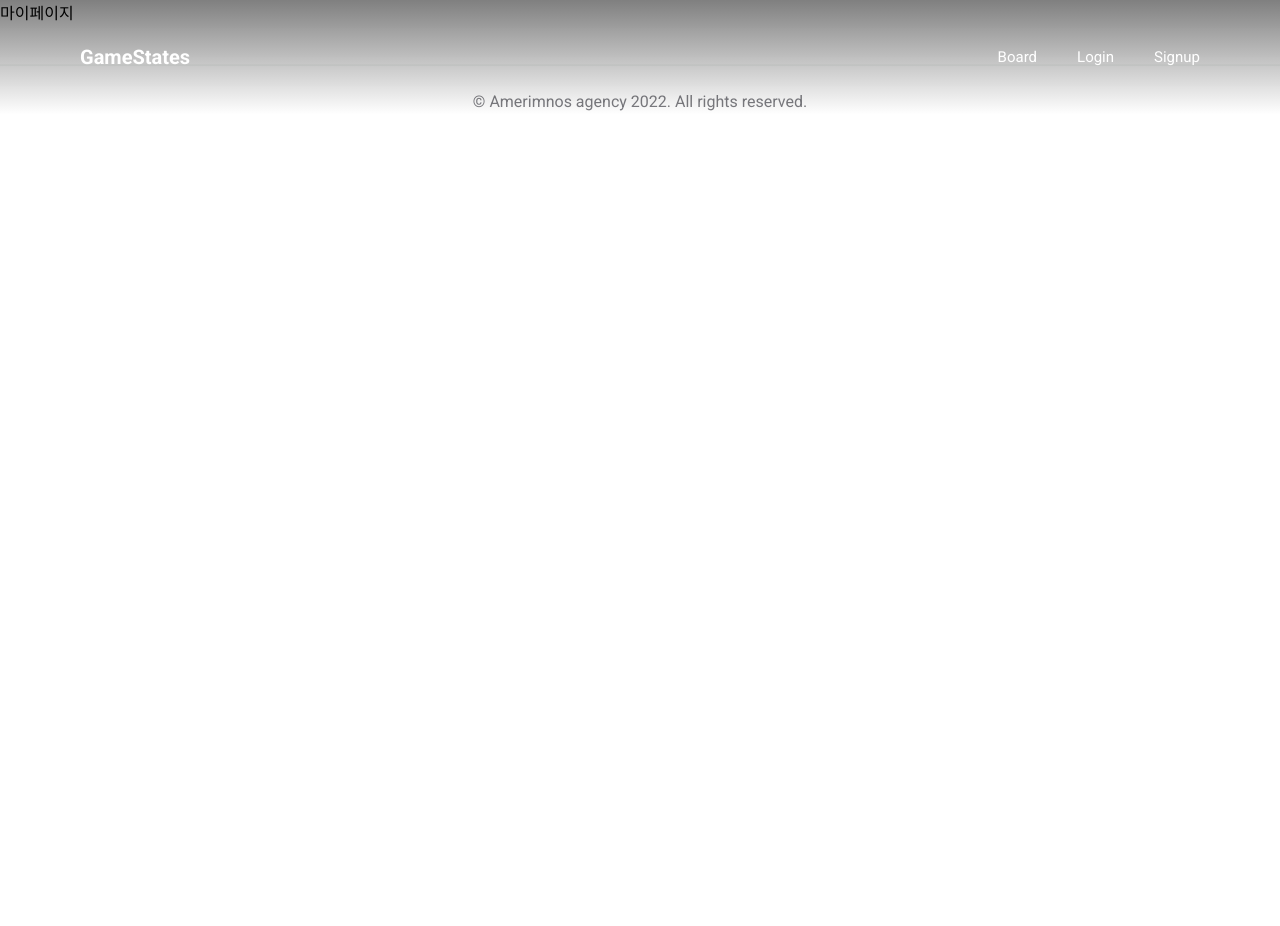
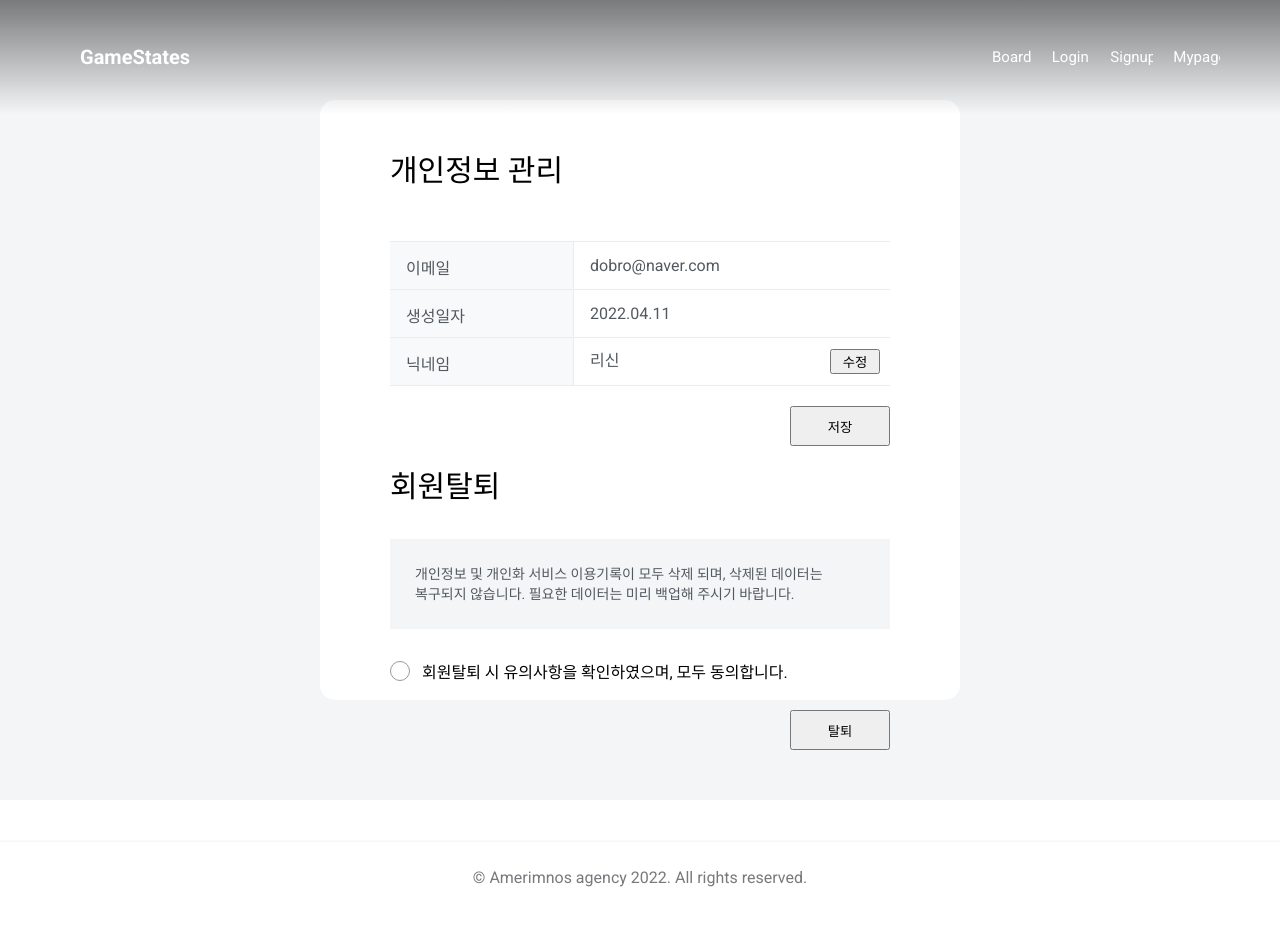
Before and after one commit to codestates/GameStates, a React (Create React App) app in the folder client/: page /mypage in a window 1280 px wide. Before the commit the page ends 800 px from the top, so only its background shows below. Built offline with nearby package versions, Linux system fonts and the light colour scheme.

Commit message:
[client] 추가: mypage.js

```diff
--- a/client/src/App.js
+++ b/client/src/App.js
@@ -1,7 +1,8 @@
 /* eslint-disable import/no-unresolved */
 import './App.css';
-import { Route, Routes } from 'react-router-dom';
+import { Route, Routes, useNavigate, Switch } from 'react-router-dom';
 import { useEffect, useState } from 'react';
+// import { Switch } from 'react-router-dom';
 import axios from 'axios';
 import Signup from './components/Signup';
 import Footer from './components/Footer';
@@ -14,8 +15,19 @@ import Board from './components/Board';
 import './scss/style.scss';
 
 function App() {
+	const navigate = useNavigate();
 	const [isLogin, setIsLogin] = useState(false);
+	const [loginInfo, setLoginInfo] = useState('');
 	const [accessToken, setAccessToken] = useState('');
+
+	// 서버 API 확인
+	// const handleLogout = () => {
+	// 	axios.post('http://localhost:4000/logout').then((res) => {
+	// 		setLoginInfo(null);
+	// 		setIsLogin(false);
+	// 		navigate('/');
+	// 	});
+	// };
 
 	useEffect(() => {
 		const url = new URL(window.location.href);
@@ -42,10 +54,10 @@ function App() {
 			<Header />
 			<Routes>
 				<Route exact path="/" element={<Main />} />
+				<Route path="/mypage" element={<Mypage />} />
 				<Route path="/login" element={<Login />} />
+				<Route path="/signup" element={<Signup />} />
 				<Route path="/logout" element={<Logout />} />
-				<Route path="/mypage" element={<Mypage />} />
-				<Route path="/signup" element={<Signup />} />
 				<Route path="/Board" element={<Board />} />
 			</Routes>
 			<Footer />
--- a/client/src/components/Header.js
+++ b/client/src/components/Header.js
@@ -27,6 +27,9 @@ function Header() {
 					<li>
 						<NavLink to="/Signup">Signup</NavLink>
 					</li>
+					<li>
+						<NavLink to="/Mypage">Mypage</NavLink>
+					</li>
 				</ul>
 				<button type="button" className="buggerBtn" onClick={openHandler}>
 					<NavLink to="#">{isOpen ? <FaBars /> : <HiOutlineX />}</NavLink>
--- a/client/src/components/Login.js
+++ b/client/src/components/Login.js
@@ -24,31 +24,30 @@ function Login() {
 	};
 
 	// 엔터키 누르면 로그인
-	const inputKeyPress = (e) => {
-		if (e.key === 'Enter') navigate('/');
-	};
-	// const handleLogin = () => {
+	// const inputKeyPress = (e) => {
 	// 	const { email, password } = loginInfo;
-	// 	if (!email || !password) {
-	// 		setErrorMessage('이메일과 비밀번호를 입력하세요');
-	// 	} else {
+	// 	if (e.key === 'Enter' || email.includes('@') || password.length >= 8) {
+	// 		if (!email || !password) {
+	// 			setErrorMessage('이메일과 비밀번호를 입력하세요');
+	// 			return;
+	// 		}
 	// 		axios
 	// 			.post(
 	// 				'http://localhost:4000/auth/login',
-	// 				{
-	// 					...loginInfo,
-	// 				},
-	// 				{
-	// 					withCredentials: true,
-	// 				},
+	// 				{ email, password },
+	// 				{ withCredentials: true },
 	// 			)
-	// 			.then((res) => {
-	// 				if (res.data.message === '잘못된 정보를 입력하였습니다.') {
+	// 			.then((result) => {
+	// 				if (result.data.message === '잘못된 정보를 입력하였습니다.') {
 	// 					setErrorMessage(
 	// 						'ID가 존재하지 않거나 비밀번호가 일치하지 않습니다 다시 시도해주세요',
 	// 					);
+	// 				} else {
+	// 					navigate('/');
 	// 				}
-	// 				navigate('/');
+	// 			})
+	// 			.catch((err) => {
+	// 				console.log(err);
 	// 			});
 	// 	}
 	// };
@@ -110,11 +109,13 @@ function Login() {
 								type="email"
 								placeholder="이메일 주소"
 								onChange={handleInputValue('email')}
+								// onKeyPress={inputKeyPress}
 							/>
 							<input
 								type="password"
 								placeholder="비밀번호"
 								onChange={handleInputValue('password')}
+								// onKeyPress={inputKeyPress}
 							/>
 							<div className="user-info-empty_alert-box">{errorMessage}</div>
 						</form>
@@ -128,7 +129,6 @@ function Login() {
 								type="submit"
 								className="login_button"
 								onClick={handleLogin}
-								onKeyPress={inputKeyPress}
 							>
 								로그인
 							</button>
--- a/client/src/components/Mypage.js
+++ b/client/src/components/Mypage.js
@@ -1,4 +1,60 @@
+// import { useState } from 'react';
+// import { useNavigate, Link } from 'react-router-dom';
+// import axios from 'axios';
+
 function Mypage() {
-	return <div>마이페이지</div>;
+	// if (!userInfo) {
+	// 	return null;
+	// }
+
+	// const handleEditSave = () => {
+	// 	axios.post('http://localhost:4000/', {});
+	// };
+
+	return (
+		<div className="container">
+			<div className="container-view">
+				<div className="container-view_box">
+					<div className="container-view_title">개인정보 관리</div>
+					<div className="edit-table">
+						<div className="edit_tr">
+							<div className="edit_th">이메일</div>
+							<div className="edit_td">dobro@naver.com</div>
+						</div>
+						<div className="edit_tr">
+							<div className="edit_th">생성일자</div>
+							<div className="edit_td">2022.04.11</div>
+						</div>
+						<div className="edit_tr">
+							<div className="edit_th">닉네임</div>
+							<div className="edit_td">
+								리신
+								<button type="button" className="edit-nickname-btn">
+									수정
+								</button>
+							</div>
+						</div>
+					</div>
+					<button type="submit" className="save-btn">
+						저장
+					</button>
+					<div className="user-delete">회원탈퇴</div>
+					<div className="user-delete_sub">
+						개인정보 및 개인화 서비스 이용기록이 모두 삭제 되며, 삭제된 데이터는
+						복구되지 않습니다. 필요한 데이터는 미리 백업해 주시기 바랍니다.
+					</div>
+					<div className="container-checkbox">
+						<input type="checkbox" />
+						<lable className="checkbox-sub">
+							회원탈퇴 시 유의사항을 확인하였으며, 모두 동의합니다.
+						</lable>
+					</div>
+					<button type="submit" className="user-delete-btn">
+						탈퇴
+					</button>
+				</div>
+			</div>
+		</div>
+	);
 }
 export default Mypage;
--- a/client/src/scss/_header.scss
+++ b/client/src/scss/_header.scss
@@ -3,7 +3,7 @@ header {
 	z-index: 99;
 	width: 100%;
 	top: 0;
-    right: 0;
+  right: 0;
 	background: linear-gradient(rgba(0,0,0,0.5), rgba(255,255,255,0.04));
 	justify-content: space-between;
 	.inner {
--- a/client/src/scss/_login.scss
+++ b/client/src/scss/_login.scss
@@ -41,7 +41,7 @@
         margin-top: 12px;
         width: 100%;
         font-size: 16px;
-        border-radius: 30px;
+        border-radius: 5px;
         display: inline-block;
         border: 0;
         height: 56px;
@@ -57,6 +57,7 @@
         line-height: 0;
       }
       .google-button_img {
+        // object-fit: cover;
         display: inline-block;
         margin-right: 16px;
         width: 24px;
@@ -172,10 +173,10 @@
         .login_button {
           margin-top: 30px;
           font-size: 16px;
-          border-radius: 10px;
+          border-radius: 5px;
           background-color: #dddfe4;
           color: white;
-          height: 50px;
+          height: 56px;
           width: 100%;
           font-family: 'Jua', sans-serif;
           font-weight: bold;
--- /dev/null
+++ b/client/src/scss/_mypage.scss
@@ -0,0 +1,136 @@
+.container {
+  display: flex;
+  justify-content: center;
+  align-items: center;
+  height: 100vh;
+  width: 100vw;
+  background-color: #f3f5f7;
+  z-index: 100;
+  .container-view {
+    width: 50vw;
+    height: 75vh;
+    background-color: #ffffff;
+    display: flex;
+    flex-direction: column;
+    border-radius: 15px;
+    .container-view_box {
+      margin: 70px;
+      height: 100%;
+      .container-view_title {
+        font-weight: 400;
+        font-size: 30px;
+        line-height: 1px;
+      }
+      .edit-table {
+        margin-top: 70px;
+        display: table;
+        width: 100%;
+        table-layout: fixed;
+        border-top: 1px solid #e9edef;
+        .edit_tr {
+          display: table-row;
+          .edit_th {
+            display: table-cell;
+            font-weight: 400;
+            font-size: 16px;
+            line-height: 19px;
+            line-height: 1.5;
+            border-bottom: 1px solid #e9edef;
+            text-align: left;
+            color: #52595f;
+            width: 184px;
+            background-color: #f8f9fa;
+            border-right: 1px solid #e9edef;
+            height: 32px;
+            padding: 15px 10px 8px 16px;
+            vertical-align: top;
+          }
+          .edit_td {
+            padding: 8px 10px 8px 16px;
+            vertical-align: middle;
+            display: table-cell;
+            font-weight: 400;
+            font-size: 16px;
+            line-height: 19px;
+            line-height: 1.5;
+            border-bottom: 1px solid #e9edef;
+            text-align: left;
+            color: #52595f;
+            .edit-nickname-btn {
+              height: 25px;
+              width: 50px;
+              float: right;
+              &:hover {
+                cursor: pointer;
+              }
+            }
+          }
+        }
+      }
+      .save-btn {
+        display: block;
+        margin-top: 20px;
+        height: 40px;
+        width: 20%;
+        float: right;
+        &:hover {
+          cursor: pointer;
+        }
+      }
+      .user-delete {
+        margin-top: 100px;
+        font-weight: 400;
+        font-size: 30px;
+        line-height: 1px;
+      }
+      .user-delete_sub {
+        margin-top: 52px;
+        padding: 25px;
+        background-color: #f3f5f7;
+        font-size: 14px;
+        font-weight: 400;
+        line-height: 20px;
+        color: #52595f;
+        margin-bottom: 32px;
+        word-break: keep-all;
+      }
+      .container-checkbox {
+        margin-top: 24px;
+        position: relative;
+        input[type="checkbox"] {
+          position: absolute;
+          width: 20px;
+          height: 20px;
+          border-radius: 50%;
+          border: 1px solid #999;
+          appearance: none;
+          cursor: pointer;
+          transition: background 0.2s;
+          &:focus {
+            outline: none;
+            background-color: #0dc790;
+            border: 1px solid #0dc790;
+            transition: 0.5s;
+          }
+        }
+        .checkbox-sub {
+          margin: 0;
+          display: block;
+          padding-left: 32px;
+          font-weight: 400;
+          font-size: 16px;
+          line-height: 24px;
+        }
+      }
+      .user-delete-btn {
+        margin-top: 25px;
+        height: 40px;
+        width: 20%;
+        float: right;
+        &:hover {
+          cursor: pointer;
+        }
+      }
+    }
+  }
+}
--- a/client/src/scss/style.scss
+++ b/client/src/scss/style.scss
@@ -12,3 +12,4 @@ $xs: 575px;
 @import "signup";
 @import "login";
 @import "mainContents";
+@import "mypage";
```
Also changed, not shown: client/.eslintrc.js, client/public/img/blue-google.png (added).
